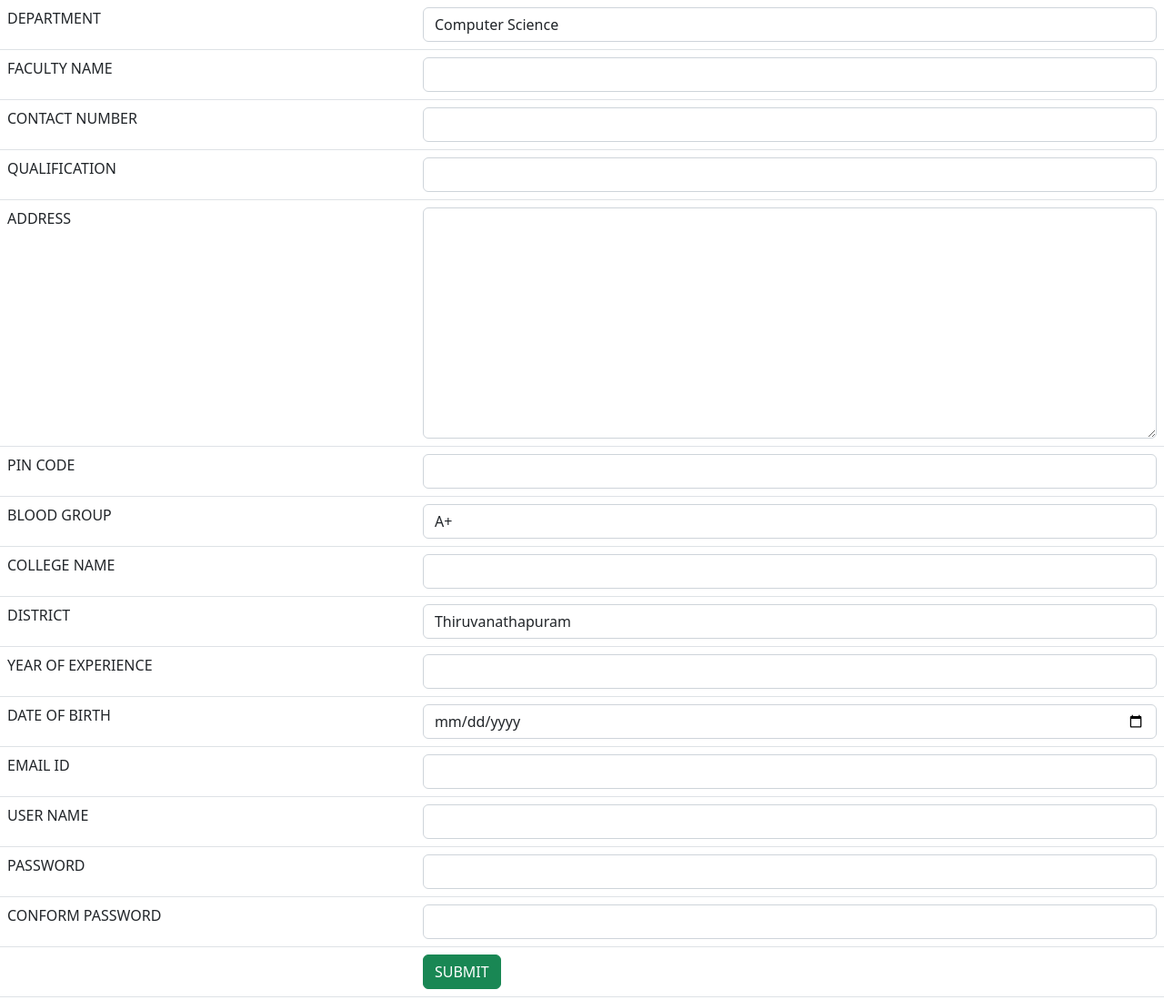
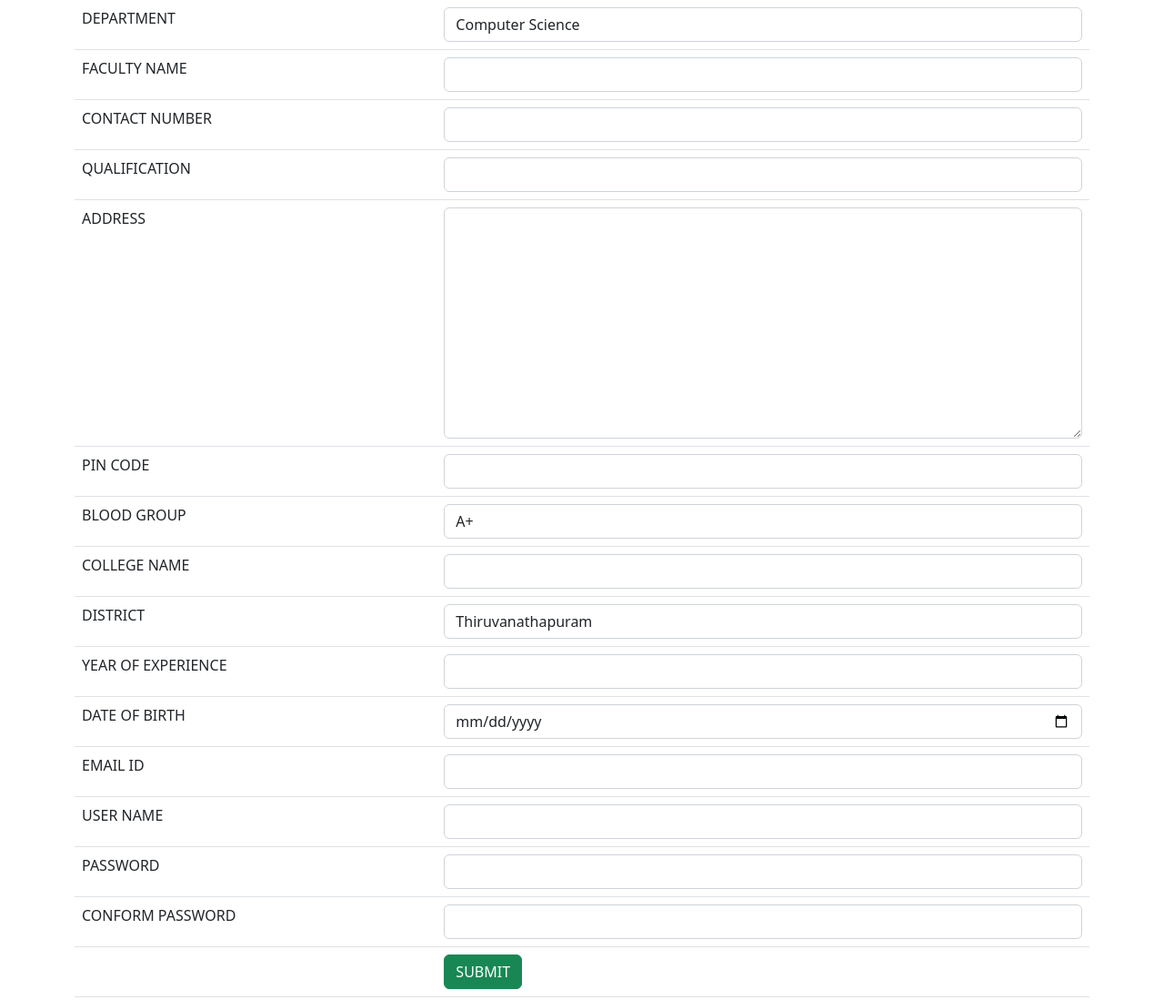
Before and after one commit to explorer-46/Html, a plain HTML site: page faculty.html in a window 1280 px wide. Shown: the whole page at 91% size. Drawn offline with nearby package versions, Linux system fonts and the light colour scheme.

Commit message:
ADD CONTAINERS

```diff
--- a/faculty.html
+++ b/faculty.html
@@ -9,6 +9,9 @@
     <title>Faculty submit</title>
 </head>
 <body>
+    <div class="container">
+        <div class="row">
+            <div class="col col-12 col-sm-12 col-md-12 col-lg-12 col-xl-12 col-xxl-12">
                 <table class="table">
                     <tr>
                         <td>DEPARTMENT</td>
@@ -106,6 +109,9 @@
                         <td><button class="btn btn-success">SUBMIT</button></td>
                     </tr>
                 </table>
+            </div>
+        </div>
+    </div>
 
 <!-- JavaScript Bundle with Popper -->
 <script src="https://cdn.jsdelivr.net/npm/bootstrap@5.2.1/dist/js/bootstrap.bundle.min.js" integrity="sha384-u1OknCvxWvY5kfmNBILK2hRnQC3Pr17a+RTT6rIHI7NnikvbZlHgTPOOmMi466C8" crossorigin="anonymous"></script>
```
Also changed, not shown: customer.html (+7 -0 lines), receipt.html (+6 -0 lines), staff.html (+7 -0 lines), vehicleDetails.html (+7 -0 lines). Lines whose indentation alone changed are shown as unchanged.
